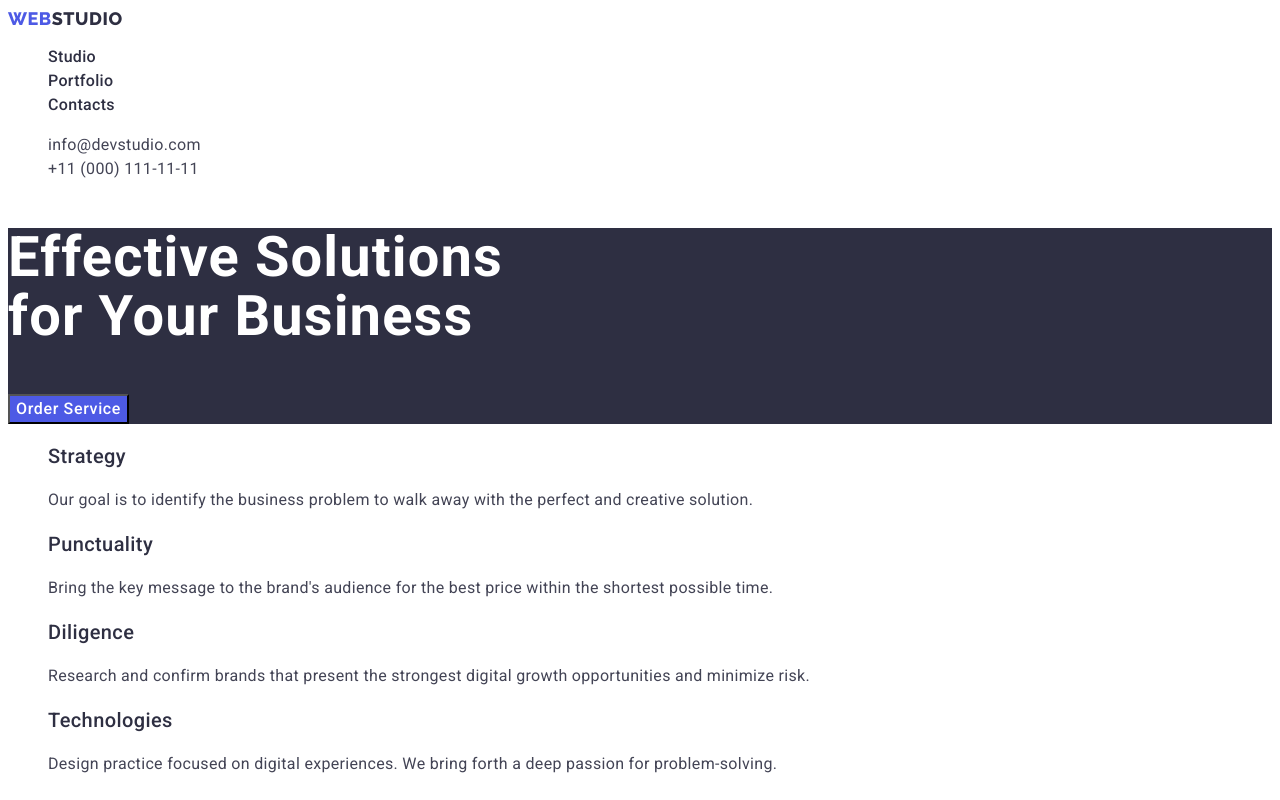
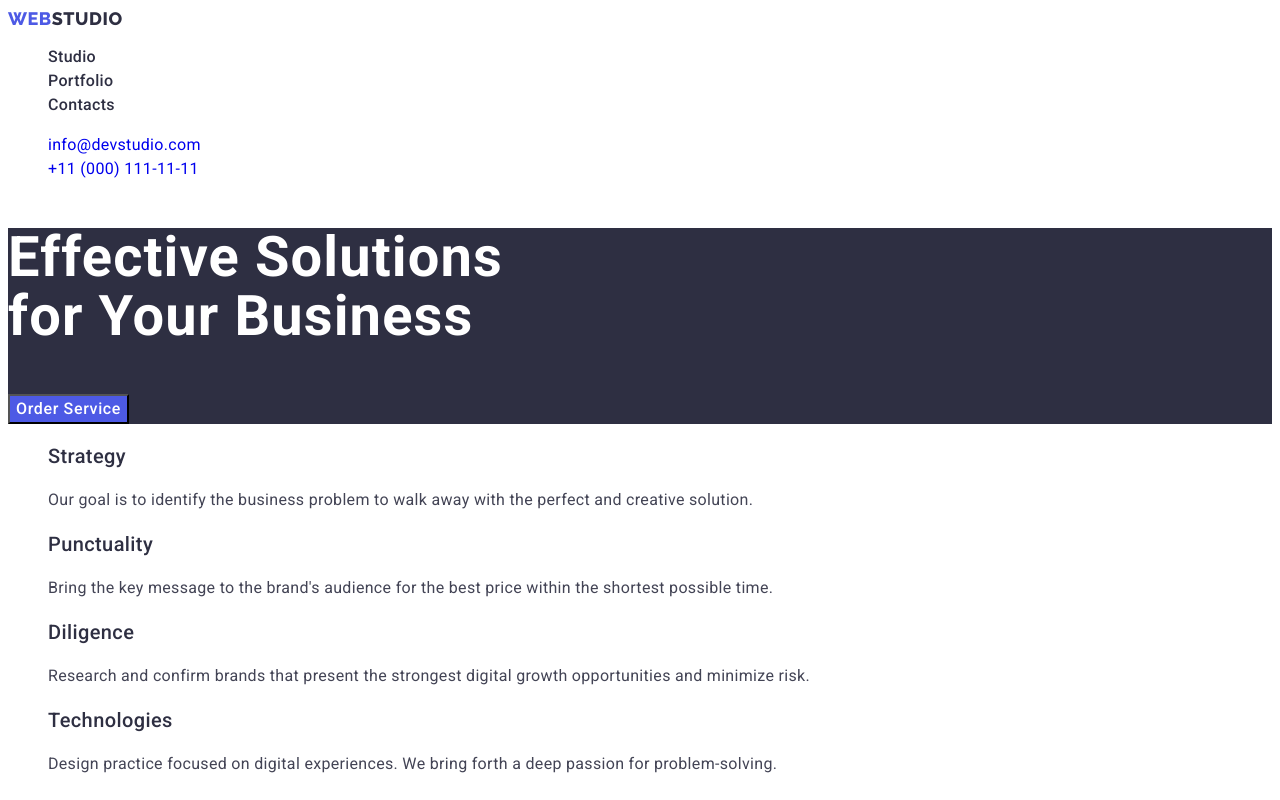
Before and after one commit to VasylVysh/goit-markup-hw-02, a plain HTML site: page index.html in a window 1280 px wide. Shown: the top 800 px of the page. Drawn offline with Linux system fonts and the light colour scheme.

Commit message:
Update styles.css

```diff
--- a/css/styles.css
+++ b/css/styles.css
@@ -55,7 +55,6 @@ background-color: #FFFFFF;
   line-height: 1.5;
   letter-spacing: var(--letter-spacing);
   /* SLATE */
-  color: var(--accent-color);
 }
 .contact-mail:hover,
 .contact-mail:focus,
@@ -68,7 +67,6 @@ background-color: #FFFFFF;
   line-height: 1.5;
   letter-spacing: var(--letter-spacing);
   /* SLATE */
-  color:var(--accent-color);
 }
 
 .text-footer {
@@ -150,7 +148,6 @@ background-color: #FFFFFF;
   line-height: 1.5;
   letter-spacing: var(--letter-spacing);
   /* SLATE */
-  color:var(--accent-color);
 }
 /* ================/Hero==================== */
 
```
